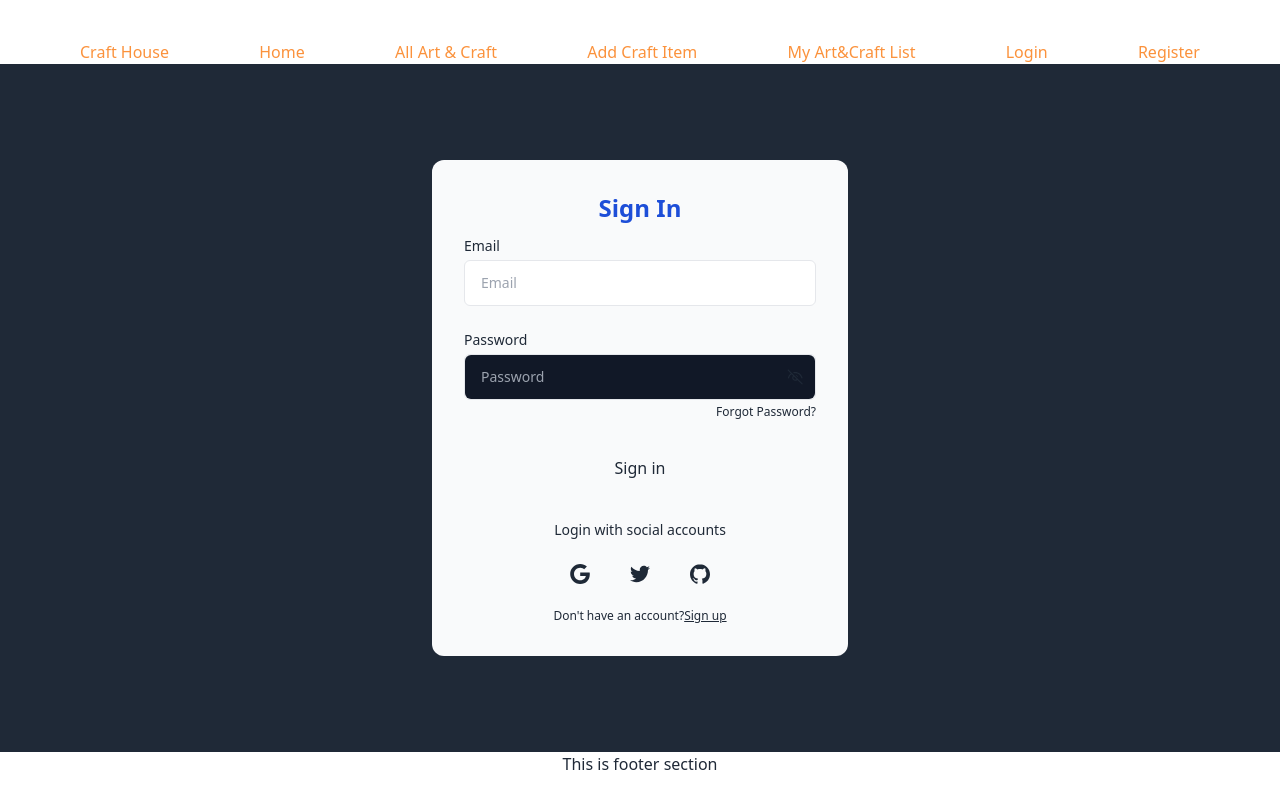
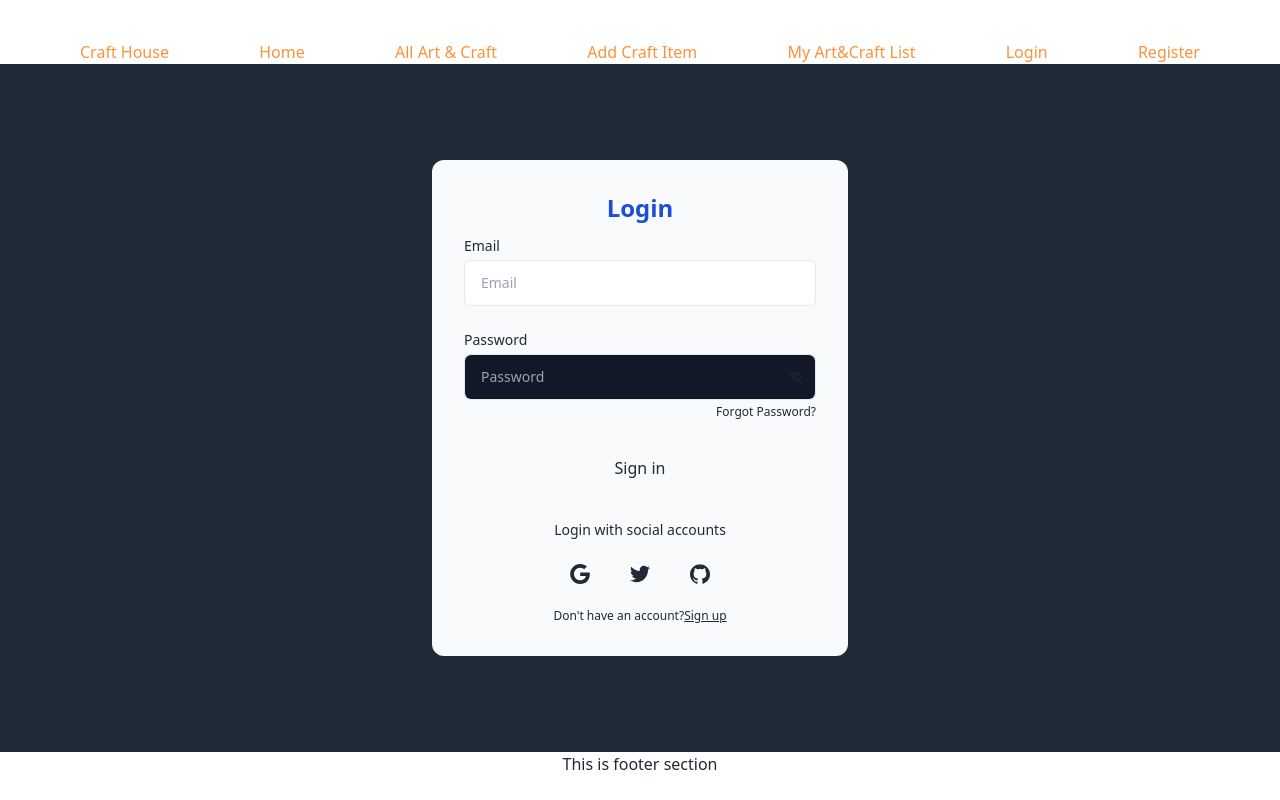
Before and after one commit to Anawrulkabir/Craftpaper-client, a React (Vite) app: page /login in a window 1280 px wide. Built offline with nearby package versions, Linux system fonts and the light colour scheme; no server answers.

Commit message:
Added Signin And SignUp functionality using Firebase Auth

```diff
--- a/src/pages/Login.jsx
+++ b/src/pages/Login.jsx
@@ -89,9 +89,7 @@ const Login = () => {
   return (
     <div className="bg-gray-800 text-gray-800 w-full  flex justify-center items-center  py-24 px-4 ">
       <div className="lg:w-1/3 md:w-1/2 w-full p-8 space-y-3 rounded-xl bg-gray-50 text-gray-800">
-        <h1 className="text-2xl font-bold text-center text-blue-700">
-          Sign In
-        </h1>
+        <h1 className="text-2xl font-bold text-center text-blue-700">Login</h1>
         <form
           onSubmit={handleSignIn}
           noValidate=""
```
